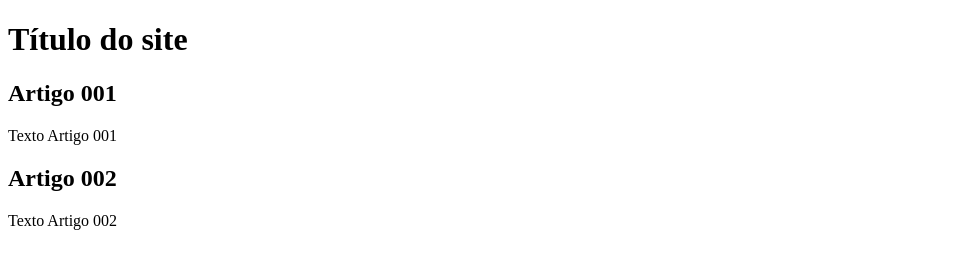
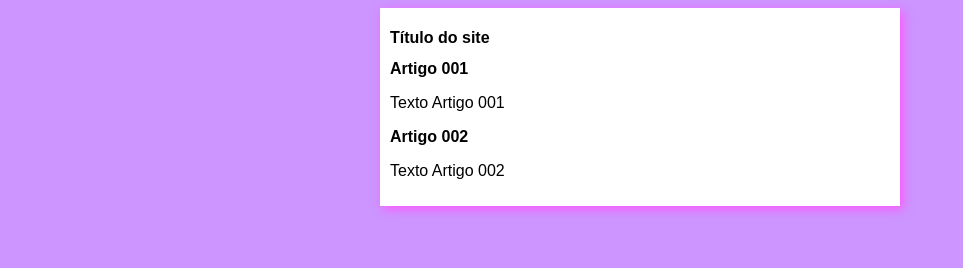
Before and after one commit to FagnerHc/site-project, a plain HTML site: page index.html in a window 1280 px wide. Shown: the whole page, without its empty margins (0-963 px from the left). Drawn offline with Linux system fonts and the light colour scheme.

Commit message:
iniciei o design

```diff
--- /dev/null
+++ b/estilos/style.css
@@ -0,0 +1,17 @@
+* {
+    font-family: Arial, Helvetica, sans-serif;
+    font-size: 16px;
+}
+
+body {
+    background-color: rgb(204, 149, 255);
+
+}
+
+main {
+    background-color: white;
+    width: 500px;
+    margin: auto;
+    padding: 10px;
+    box-shadow: 3px 3px 10px rgb(255, 87, 255);
+}
--- a/index.html
+++ b/index.html
@@ -5,6 +5,7 @@
     <meta http-equiv="X-UA-Compatible" content="IE=edge">
     <meta name="viewport" content="width=device-width, initial-scale=1.0">
     <title>Título do site</title>
+    <link rel="stylesheet" href="estilos/style.css">
 </head>
 <body>
     <main>
```
